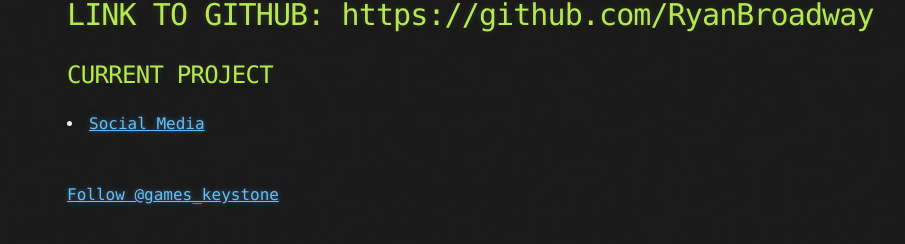
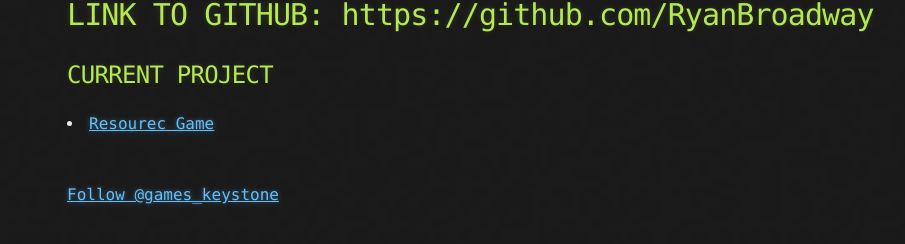
Before and after one commit to RyanBroadway/Portfolio, a Jekyll site: the page built from portfolio.md, in a window 1280 px wide. Shown: the part 303-547 px from the top of the page, without its empty margins (73-978 px from the left). Built offline with Jekyll 4.4.1, drawn with Linux system fonts in a browser that asks for light colours; our own code applies the rules of GitHub Pages for plain Markdown files; comment, search, counter and statistics services are not loaded; the repository's description, which GitHub fills in, is left out.

Commit message:
Update portfolio.md

```diff
--- a/portfolio.md
+++ b/portfolio.md
@@ -2,5 +2,5 @@
 
 ## CURRENT PROJECT
 <li>
-    <a href="/Portfolio/smlinks">Social Media</a>
+    <a href="/Portfolio/Collage_FMP">Resourec Game</a>
 </li>
```
